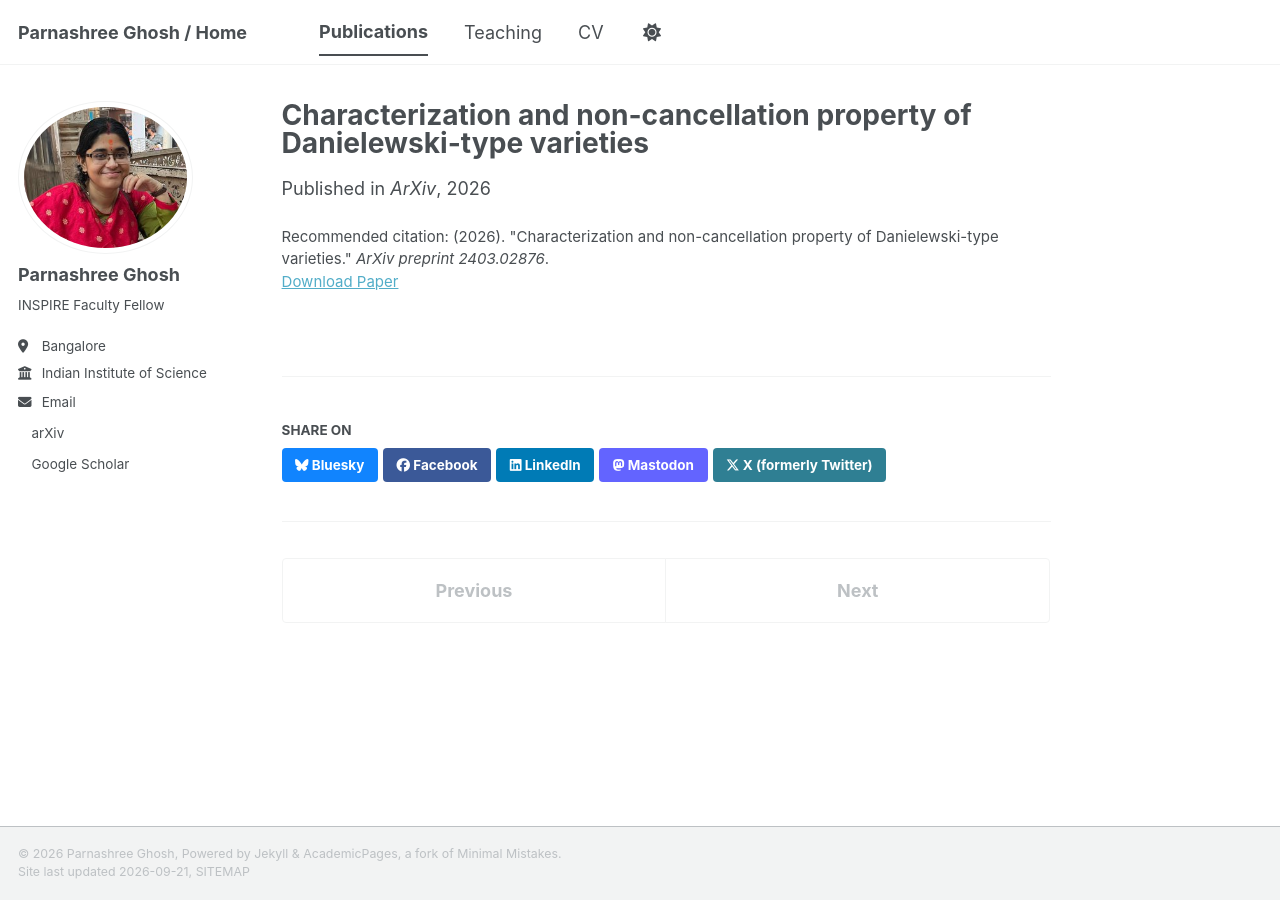
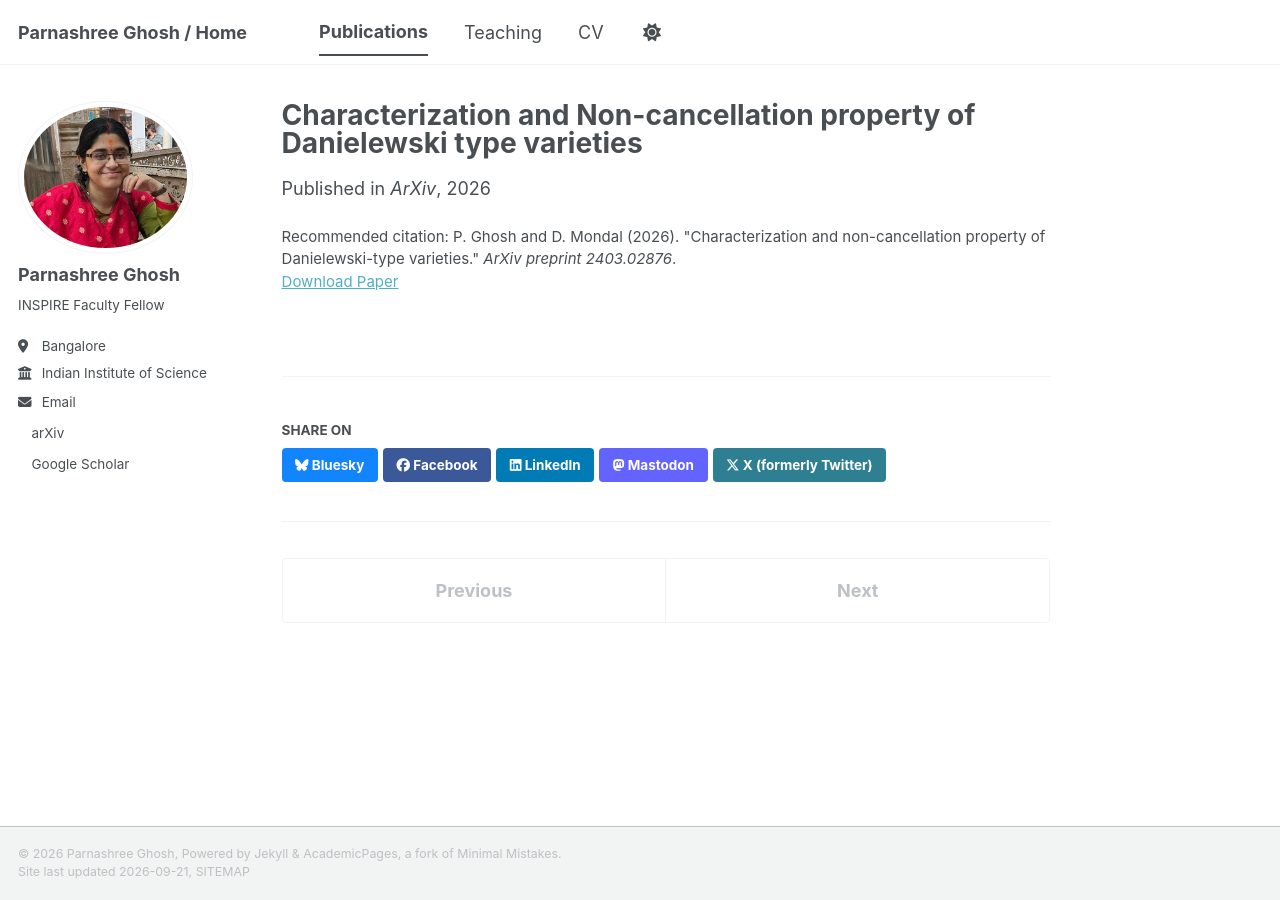
Before and after one commit to parnashree-math/parnashree-math.github.io, a Jekyll site: the page built from _publications/2026-07-01-Danielewski-type-varieties.md, in a window 1280 px wide. Built offline with Jekyll 4.4.1, drawn with Linux system fonts in a browser that asks for light colours; a style sheet for code colours, icons or effects is not loaded.

Commit message:
Update title and citation in publication metadata

```diff
--- a/_publications/2026-07-01-Danielewski-type-varieties.md
+++ b/_publications/2026-07-01-Danielewski-type-varieties.md
@@ -1,9 +1,9 @@
 ---
-title: 'Characterization and non-cancellation property of Danielewski-type varieties'
+title: 'Characterization and Non-cancellation property of Danielewski type varieties'
 collection: publications
 category: preprints
 date: 2026-07-01
 venue: 'ArXiv'
 paperurl: 'https://arxiv.org/abs/2403.02876'
-citation: ' (2026). &quot;Characterization and non-cancellation property of Danielewski-type varieties.&quot; <i>ArXiv preprint 2403.02876</i>.'
+citation: 'P. Ghosh and D. Mondal (2026). &quot;Characterization and non-cancellation property of Danielewski-type varieties.&quot; <i>ArXiv preprint 2403.02876</i>.'
 ---
```
